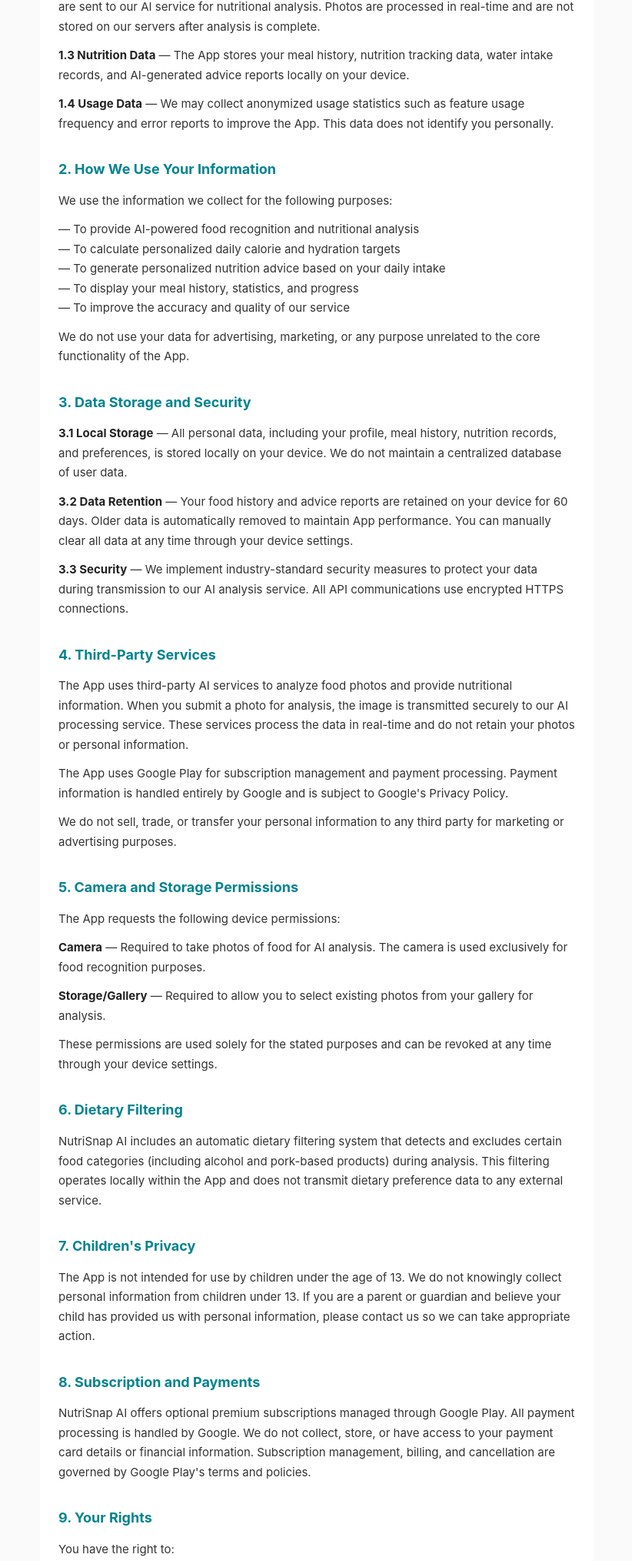
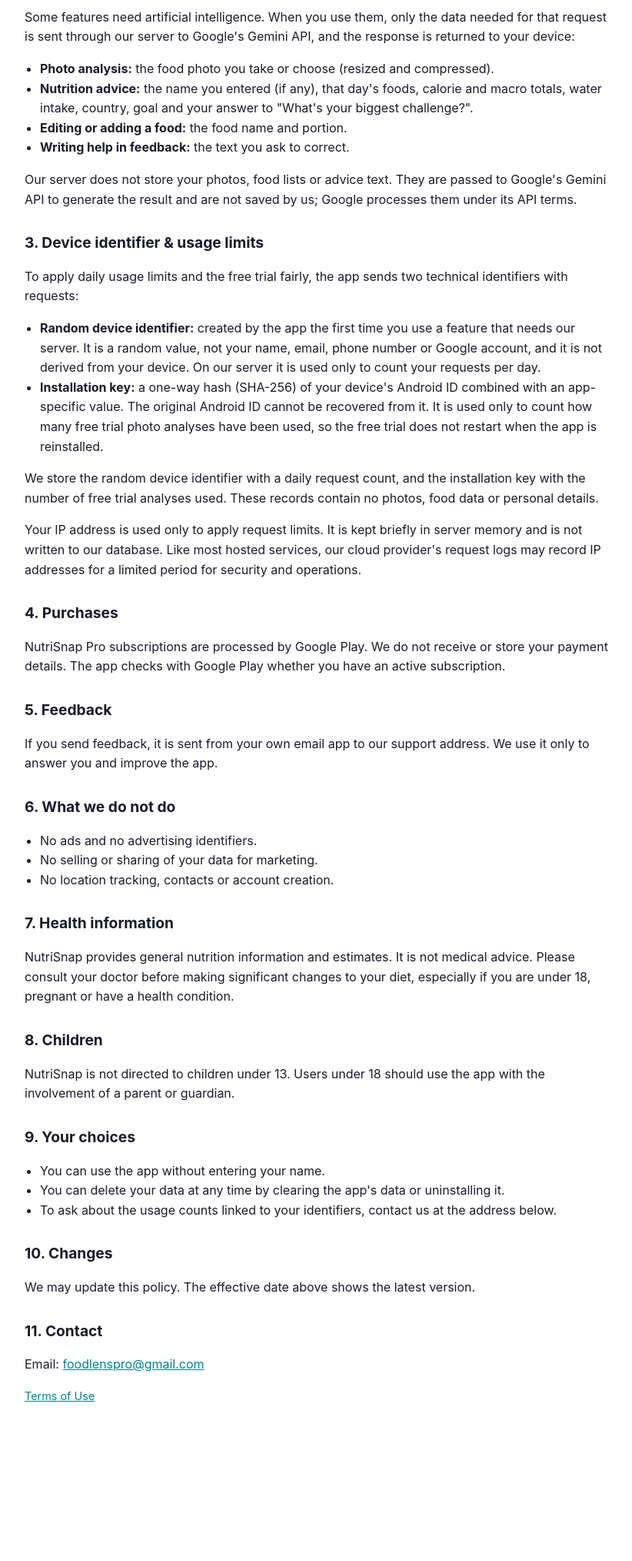
Before and after one commit to foodlenspro-app/nutrisnap-privacy, a plain HTML site: page index.html in a window 1280 px wide. Shown: the part 474-2502 px from the top of the page at 77% size, without its empty margins (228-1050 px from the left). After the commit the page ends 2361 px from the top, so only its background shows below. Drawn offline with Linux system fonts and the light colour scheme.

Commit message:
Update index.html

```diff
--- a/index.html
+++ b/index.html
@@ -1,88 +1,79 @@
-<!DOCTYPE html>
+<!doctype html>
 <html lang="en">
 <head>
-<meta charset="UTF-8">
-<meta name="viewport" content="width=device-width, initial-scale=1.0">
-<title>NutriSnap AI — Privacy Policy</title>
+<meta charset="utf-8">
+<meta name="viewport" content="width=device-width, initial-scale=1">
+<title>NutriSnap AI - Privacy Policy</title>
 <style>
-  * { margin: 0; padding: 0; box-sizing: border-box; }
-  body { font-family: -apple-system, BlinkMacSystemFont, 'Segoe UI', Roboto, sans-serif; color: #333; background: #fafafa; line-height: 1.7; }
-  .container { max-width: 720px; margin: 0 auto; padding: 40px 24px 80px; background: #fff; min-height: 100vh; }
-  h1 { color: #00838F; font-size: 28px; text-align: center; margin-bottom: 4px; }
-  .subtitle { text-align: center; color: #777; font-size: 14px; margin-bottom: 6px; }
-  .date { text-align: center; color: #999; font-size: 13px; font-style: italic; margin-bottom: 36px; }
-  h2 { color: #00838F; font-size: 18px; margin: 32px 0 12px; }
-  p { margin-bottom: 12px; font-size: 15px; }
-  b { color: #222; }
-  .footer { text-align: center; color: #aaa; font-size: 12px; margin-top: 60px; padding-top: 20px; border-top: 1px solid #eee; }
+  body { font-family: -apple-system, Segoe UI, Roboto, Helvetica, Arial, sans-serif; max-width: 760px; margin: 0 auto; padding: 24px 16px 48px; color: #1a1a2e; line-height: 1.6; background: #fff; }
+  h1 { font-size: 1.7rem; margin-bottom: 4px; }
+  h2 { font-size: 1.2rem; margin-top: 28px; }
+  .muted { color: #666; font-size: 0.9rem; }
+  ul { padding-left: 20px; }
+  a { color: #00838f; }
 </style>
 </head>
 <body>
-<div class="container">
-<h1>Privacy Policy</h1>
-<p class="subtitle">NutriSnap AI — AI-Powered Nutrition Assistant</p>
-<p class="date">Last updated: March 17, 2026</p>
+<h1>NutriSnap AI - Privacy Policy</h1>
+<p class="muted">Effective date: October 4, 2026</p>
 
-<p>This Privacy Policy describes how Codelantern ("we", "us", or "our") collects, uses, and protects your information when you use the NutriSnap AI mobile application ("the App"). By using the App, you agree to the collection and use of information in accordance with this policy.</p>
+<p>This policy explains what information the NutriSnap AI Android app ("NutriSnap", "the app") uses, why, and what choices you have. NutriSnap has no ads and does not sell your data.</p>
 
-<h2>1. Information We Collect</h2>
-<p><b>1.1 Information You Provide</b> — When you set up your profile, you may provide personal details such as your name, age, gender, height, weight, activity level, and country. This information is used solely to calculate your personalized daily calorie and nutrition targets.</p>
-<p><b>1.2 Food Photos</b> — When you use the camera or gallery feature to analyze food, your photos are sent to our AI service for nutritional analysis. Photos are processed in real-time and are not stored on our servers after analysis is complete.</p>
-<p><b>1.3 Nutrition Data</b> — The App stores your meal history, nutrition tracking data, water intake records, and AI-generated advice reports locally on your device.</p>
-<p><b>1.4 Usage Data</b> — We may collect anonymized usage statistics such as feature usage frequency and error reports to improve the App. This data does not identify you personally.</p>
+<h2>1. No account, data stays on your phone</h2>
+<p>NutriSnap works without an account. Your profile (such as name if you choose to enter one, sex, birth year, height, weight, goal and habits), meal history, weight log, water log, advice history and settings are stored only on your device. They are not uploaded to our server for storage.</p>
+<p>Meal records and advice reports older than 60 days are deleted automatically from your device. Uninstalling the app or clearing its data deletes everything stored on your device.</p>
 
-<h2>2. How We Use Your Information</h2>
-<p>We use the information we collect for the following purposes:</p>
-<p>— To provide AI-powered food recognition and nutritional analysis<br>
-— To calculate personalized daily calorie and hydration targets<br>
-— To generate personalized nutrition advice based on your daily intake<br>
-— To display your meal history, statistics, and progress<br>
-— To improve the accuracy and quality of our service</p>
-<p>We do not use your data for advertising, marketing, or any purpose unrelated to the core functionality of the App.</p>
+<h2>2. Data sent at the moment of a request</h2>
+<p>Some features need artificial intelligence. When you use them, only the data needed for that request is sent through our server to Google's Gemini API, and the response is returned to your device:</p>
+<ul>
+  <li><strong>Photo analysis:</strong> the food photo you take or choose (resized and compressed).</li>
+  <li><strong>Nutrition advice:</strong> the name you entered (if any), that day's foods, calorie and macro totals, water intake, country, goal and your answer to "What's your biggest challenge?".</li>
+  <li><strong>Editing or adding a food:</strong> the food name and portion.</li>
+  <li><strong>Writing help in feedback:</strong> the text you ask to correct.</li>
+</ul>
+<p>Our server does not store your photos, food lists or advice text. They are passed to Google's Gemini API to generate the result and are not saved by us; Google processes them under its API terms.</p>
 
-<h2>3. Data Storage and Security</h2>
-<p><b>3.1 Local Storage</b> — All personal data, including your profile, meal history, nutrition records, and preferences, is stored locally on your device. We do not maintain a centralized database of user data.</p>
-<p><b>3.2 Data Retention</b> — Your food history and advice reports are retained on your device for 60 days. Older data is automatically removed to maintain App performance. You can manually clear all data at any time through your device settings.</p>
-<p><b>3.3 Security</b> — We implement industry-standard security measures to protect your data during transmission to our AI analysis service. All API communications use encrypted HTTPS connections.</p>
+<h2>3. Device identifier &amp; usage limits</h2>
+<p>To apply daily usage limits and the free trial fairly, the app sends two technical identifiers with requests:</p>
+<ul>
+  <li><strong>Random device identifier:</strong> created by the app the first time you use a feature that needs our server. It is a random value, not your name, email, phone number or Google account, and it is not derived from your device. On our server it is used only to count your requests per day.</li>
+  <li><strong>Installation key:</strong> a one-way hash (SHA-256) of your device's Android ID combined with an app-specific value. The original Android ID cannot be recovered from it. It is used only to count how many free trial photo analyses have been used, so the free trial does not restart when the app is reinstalled.</li>
+</ul>
+<p>We store the random device identifier with a daily request count, and the installation key with the number of free trial analyses used. These records contain no photos, food data or personal details.</p>
+<p>Your IP address is used only to apply request limits. It is kept briefly in server memory and is not written to our database. Like most hosted services, our cloud provider's request logs may record IP addresses for a limited period for security and operations.</p>
 
-<h2>4. Third-Party Services</h2>
-<p>The App uses third-party AI services to analyze food photos and provide nutritional information. When you submit a photo for analysis, the image is transmitted securely to our AI processing service. These services process the data in real-time and do not retain your photos or personal information.</p>
-<p>The App uses Google Play for subscription management and payment processing. Payment information is handled entirely by Google and is subject to Google's Privacy Policy.</p>
-<p>We do not sell, trade, or transfer your personal information to any third party for marketing or advertising purposes.</p>
+<h2>4. Purchases</h2>
+<p>NutriSnap Pro subscriptions are processed by Google Play. We do not receive or store your payment details. The app checks with Google Play whether you have an active subscription.</p>
 
-<h2>5. Camera and Storage Permissions</h2>
-<p>The App requests the following device permissions:</p>
-<p><b>Camera</b> — Required to take photos of food for AI analysis. The camera is used exclusively for food recognition purposes.</p>
-<p><b>Storage/Gallery</b> — Required to allow you to select existing photos from your gallery for analysis.</p>
-<p>These permissions are used solely for the stated purposes and can be revoked at any time through your device settings.</p>
+<h2>5. Feedback</h2>
+<p>If you send feedback, it is sent from your own email app to our support address. We use it only to answer you and improve the app.</p>
 
-<h2>6. Dietary Filtering</h2>
-<p>NutriSnap AI includes an automatic dietary filtering system that detects and excludes certain food categories (including alcohol and pork-based products) during analysis. This filtering operates locally within the App and does not transmit dietary preference data to any external service.</p>
+<h2>6. What we do not do</h2>
+<ul>
+  <li>No ads and no advertising identifiers.</li>
+  <li>No selling or sharing of your data for marketing.</li>
+  <li>No location tracking, contacts or account creation.</li>
+</ul>
 
-<h2>7. Children's Privacy</h2>
-<p>The App is not intended for use by children under the age of 13. We do not knowingly collect personal information from children under 13. If you are a parent or guardian and believe your child has provided us with personal information, please contact us so we can take appropriate action.</p>
+<h2>7. Health information</h2>
+<p>NutriSnap provides general nutrition information and estimates. It is not medical advice. Please consult your doctor before making significant changes to your diet, especially if you are under 18, pregnant or have a health condition.</p>
 
-<h2>8. Subscription and Payments</h2>
-<p>NutriSnap AI offers optional premium subscriptions managed through Google Play. All payment processing is handled by Google. We do not collect, store, or have access to your payment card details or financial information. Subscription management, billing, and cancellation are governed by Google Play's terms and policies.</p>
+<h2>8. Children</h2>
+<p>NutriSnap is not directed to children under 13. Users under 18 should use the app with the involvement of a parent or guardian.</p>
 
-<h2>9. Your Rights</h2>
-<p>You have the right to:</p>
-<p>— Access all your data directly within the App (Profile, History, Statistics)<br>
-— Delete all your data by clearing the App storage through device settings<br>
-— Revoke camera and storage permissions at any time<br>
-— Cancel your subscription through Google Play at any time<br>
-— Contact us with questions or concerns about your privacy</p>
+<h2>9. Your choices</h2>
+<ul>
+  <li>You can use the app without entering your name.</li>
+  <li>You can delete your data at any time by clearing the app's data or uninstalling it.</li>
+  <li>To ask about the usage counts linked to your identifiers, contact us at the address below.</li>
+</ul>
 
-<h2>10. Changes to This Policy</h2>
-<p>We may update this Privacy Policy from time to time. Any changes will be reflected in the "Last updated" date at the top of this document. We encourage you to review this Privacy Policy periodically. Continued use of the App after changes constitutes acceptance of the updated policy.</p>
+<h2>10. Changes</h2>
+<p>We may update this policy. The effective date above shows the latest version.</p>
 
-<h2>11. Contact Us</h2>
-<p>If you have any questions or concerns about this Privacy Policy or our data practices, please contact us at:</p>
-<p><b>Email:</b> codelanternapp@gmail.com<br>
-<b>Developer:</b> Codelantern<br>
-<b>App:</b> NutriSnap AI</p>
+<h2>11. Contact</h2>
+<p>Email: <a href="mailto:foodlenspro@gmail.com">foodlenspro@gmail.com</a></p>
 
-<div class="footer">© 2026 Codelantern. All rights reserved.</div>
-</div>
+<p class="muted"><a href="terms.html">Terms of Use</a></p>
 </body>
 </html>
```
